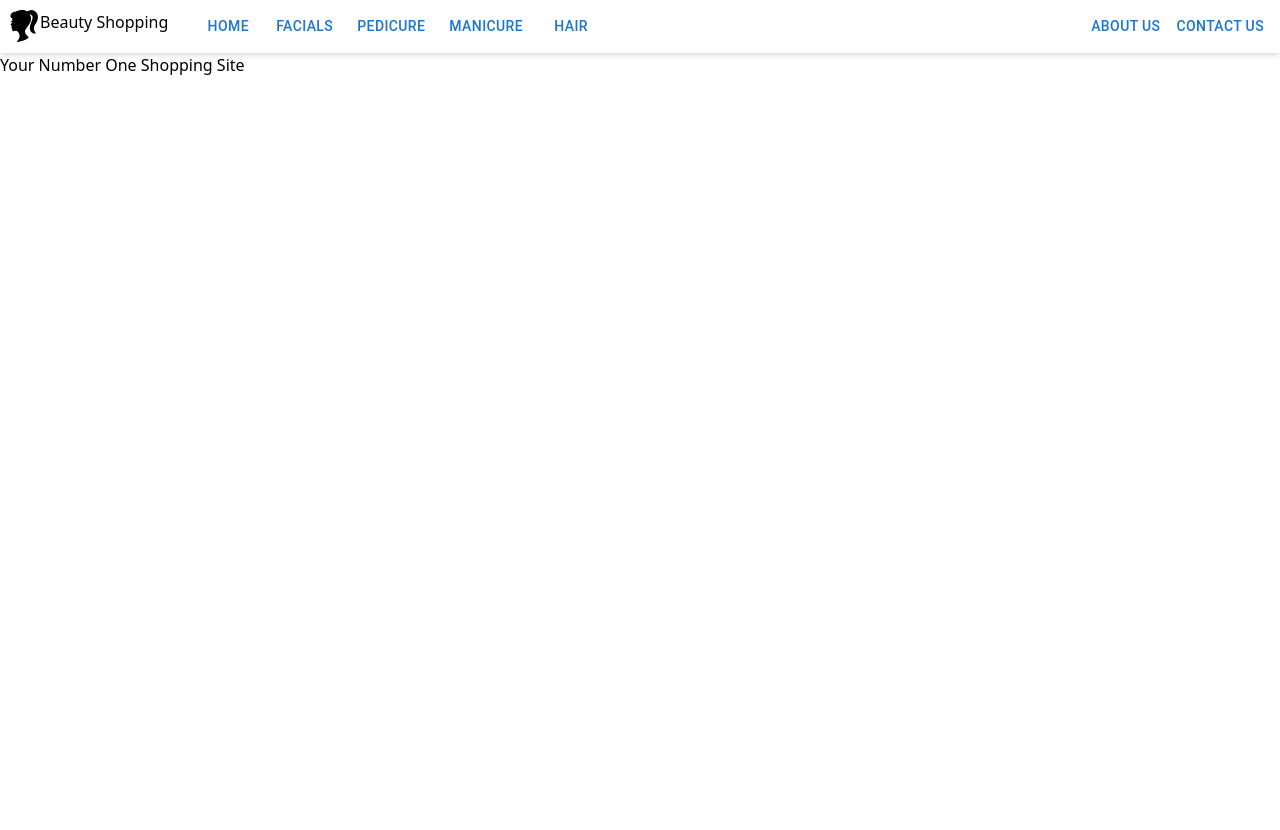
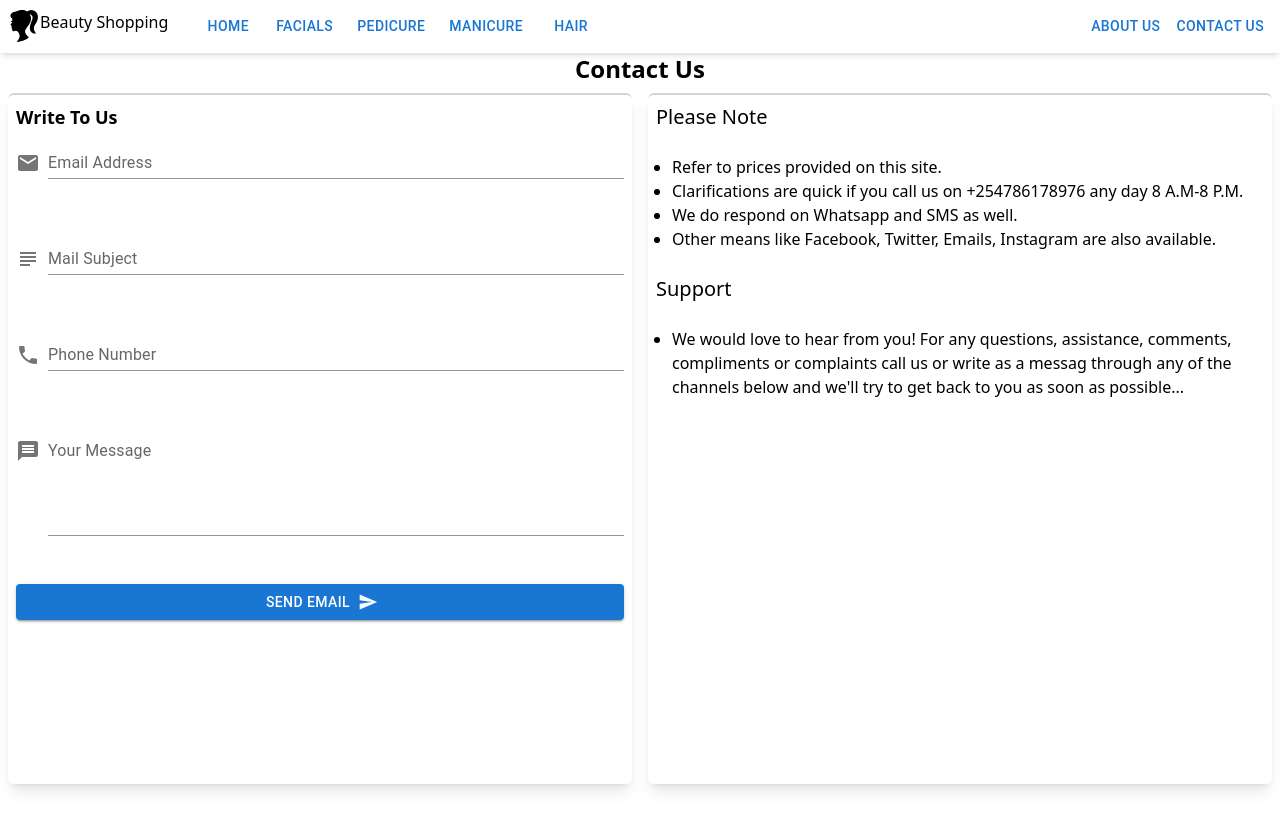
Before and after one commit to azicha/react-beauty-site, a React (Vite) app: page /contact-us in a window 1280 px wide. Shown: the top 830 px of the page. Before the commit the page ends 800 px from the top, so only its background shows below. Built offline with nearby package versions, Linux system fonts and the light colour scheme.

Commit message:
Creating contactView

```diff
--- a/src/views/ContactView.jsx
+++ b/src/views/ContactView.jsx
@@ -1,9 +1,74 @@
 import React from "react";
+import TextField from '@mui/material/TextField';
+import SendIcon from '@mui/icons-material/Send';
+import Button from '@mui/material/Button';
+import EmailIcon from '@mui/icons-material/Email';
+import Box from '@mui/material/Box';
+import PhoneIcon from '@mui/icons-material/Phone';
+import SubjectIcon from '@mui/icons-material/Subject';
+import MessageIcon from '@mui/icons-material/Message';
+import CircleIcon from '@mui/icons-material/Circle';
+
 
 export default function ContactView() {
     return (
-        <div>
-            <h1>Your Number One Shopping Site</h1>
+        <div className="flex flex-col h-screen">
+            <h1 className="text-center text-2xl font-semibold">Contact Us</h1>
+            <div className="w-full flex h-screen">
+                <div className="h-[90%] w-1/2 border-1 shadow-lg border-t-2 border-gray-300 rounded-md p-2 m-2">
+                    <h3 className="text-lg font-semibold">Write To Us</h3>
+                    <form action="" className="flex flex-col space-y-12">
+                    <Box className="flex items-end">
+                        <EmailIcon sx={{ color: 'action.active', mr: 1, my: 0.5 }} />
+                        <TextField id="standard-basic" label="Email Address" variant="standard" type="email" className="w-full" />
+                    </Box>
+                    <Box className="flex items-end">
+                        <SubjectIcon sx={{ color: 'action.active', mr: 1, my: 0.5 }} />
+                        <TextField id="standard-basic" label="Mail Subject" variant="standard" className="w-full" />
+                    </Box>
+
+                    <Box className="flex items-end">
+                        <PhoneIcon sx={{ color: 'action.active', mr: 1, my: 0.5 }} />
+                        <TextField id="standard-basic" label="Phone Number" variant="standard" className="w-full" />
+                    </Box>
+                    <Box className="flex">
+                        <MessageIcon sx={{ color: 'action.active', mr: 1, my: 0.5, mt: 2.5 }} />
+                        <TextField
+                            id="standard-multiline-static"
+                            label="Your Message"
+                            multiline
+                            rows={4}
+                            variant="standard"
+                            className="w-full"
+                        />
+                    </Box>
+                        <Button variant="contained" endIcon={<SendIcon />}>SEND EMAIL</Button>
+                    </form>
+                </div>
+                <div className="h-[90%] w-1/2 border-1 shadow-lg border-t-2 border-gray-300 rounded-md p-2 m-2 space-y-2">
+                    <h3 className="text-xl">Please Note</h3>
+                    <ul className="list-disc p-4">
+                        <li>
+                         Refer to prices provided on this site.
+                        </li>
+                        <li>
+                         Clarifications are quick if you call us on +254786178976 any day 8 A.M-8 P.M.
+                        </li>
+                        <li>
+                            We do respond on Whatsapp and SMS as well.
+                        </li>
+                        <li>
+                            Other means like Facebook, Twitter, Emails, Instagram are also available.
+                        </li>
+                    </ul>
+                    <h3 className="text-xl">Support</h3>
+                    <ul className="list-disc p-4">
+                        <li>
+                            We would love to hear from you! For any questions, assistance, comments, compliments or complaints call us or write as a messag through any of the channels below and we'll try to get back to you as soon as possible...
+                        </li>
+                    </ul>
+                </div>
+            </div>
         </div>
     )
 }
```
